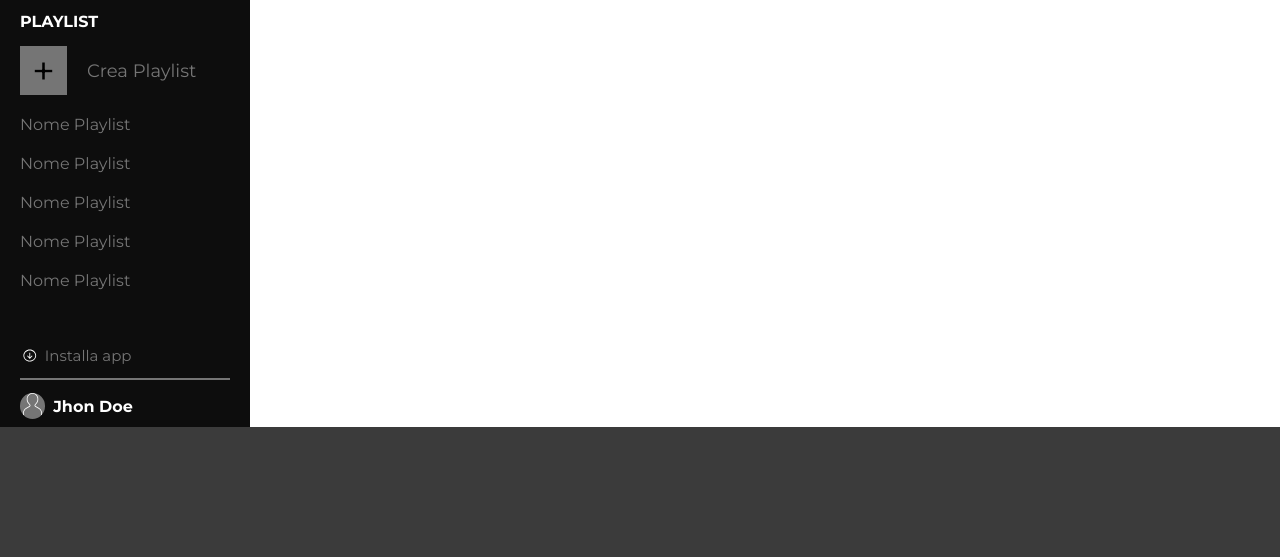
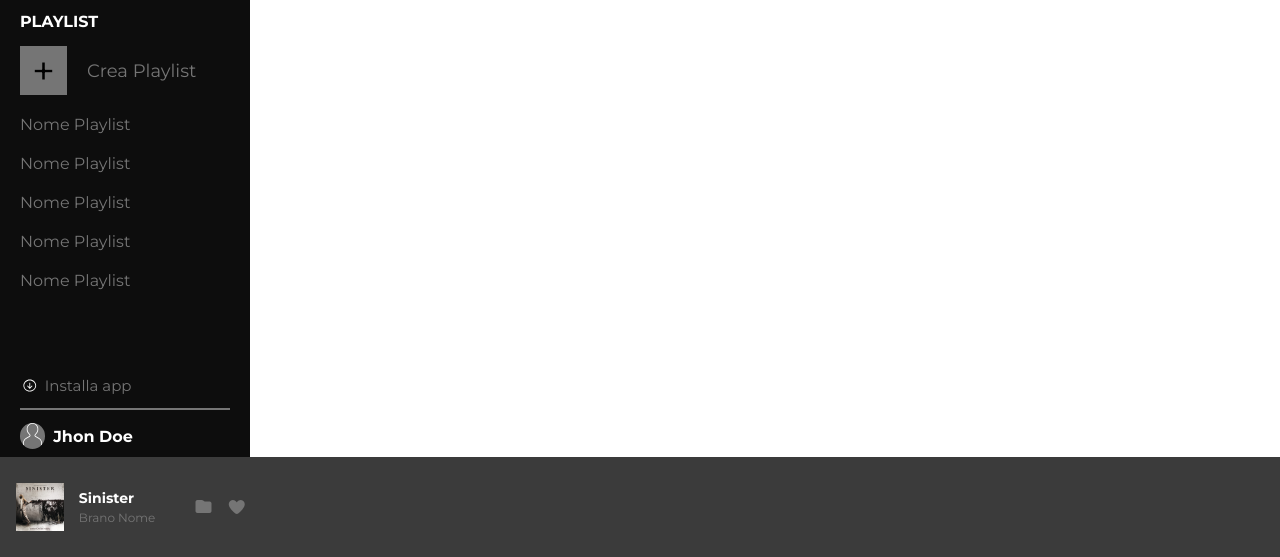
Before and after one commit to Aleiaco02/html-css-spotifyweb, a plain HTML site: page index.html in a window 1280 px wide. Shown: the part 243-800 px from the top of the page. Drawn offline with Linux system fonts and the light colour scheme.

Commit message:
creata prima colonna player html+css

```diff
--- a/css/main.css
+++ b/css/main.css
@@ -28,7 +28,7 @@ a{
 .container-navbar-side{
     background-color: rgb(13, 13, 13);
     width: 250px;
-    height: calc(100vh - 130px);
+    height: calc(100vh - 100px);
     display: flex;
     flex-direction: column;
     justify-content: space-between;
@@ -161,8 +161,6 @@ a{
 .nav-second-part{
     width: calc(100% - 20px);
     padding-left: 20px;
-    position: sticky;
-    bottom: 0;
 }
 
 /* regole installa app */
@@ -228,7 +226,7 @@ a{
 .container-main-content{
     overflow-y: auto;
     width: calc(100vw - 250px);
-    height: calc(100vh - 130px);
+    height: calc(100vh - 100px);
 
 }
 
@@ -239,5 +237,42 @@ a{
 /* regole player */
 .row-player{
     background-color: rgb(59, 59, 59);
-    height: 130px;
+    height: 100px;
+    display: flex;
+    justify-content: space-between;
 }
+
+/* regole colonna sinistra */
+.col-sx{
+    display: flex;
+    align-items: center;
+}
+
+.container-info-brano{
+    display: flex;
+    align-items: center;
+    margin-left: 16px;
+    width: calc(100% / 3);
+}
+
+.container-info-brano img{
+    width: 30%;
+    margin-right: 15px;
+}
+
+#brano-nome{
+    font-size: 12px;
+}
+
+#sinister{
+    color: white;
+    font-size: 14px;
+}
+
+.container-folder-follow{
+    margin-left: 20px;
+}
+
+.fa-folder{
+    padding-right: 27px;
+}
--- a/index.html
+++ b/index.html
@@ -87,6 +87,27 @@
 
         <!-- seconda riga macro player-->
         <div class="row-player">
+
+            <!-- creazione parte colonna di sinistra -->
+            <div class="col-sx">
+                <div class="container-info-brano">
+                    <img src="img/sinister.jpeg" alt="sinister">
+                    <div class="info-brano">
+                        <a href="#"><span id="sinister"><strong>Sinister</strong></span></a><br>
+                        <a href="#"><span id="brano-nome">Brano Nome</span></a>
+                    </div>
+                </div>
+                <div class="container-folder-follow">
+                    <a href="#"><i class="fa-solid fa-folder"></i></a>
+                    <a href="#"><i class="fa-solid fa-heart"></i></a>
+                </div>
+            </div>
+
+            <!-- creazione parte colonna al centro -->
+            <div class="col-middle"></div>
+
+            <!-- creazione parte colonna destra -->
+            <div class="col-dx"></div>
         </div>
     </section>
 </body>
```
Also changed, not shown: 1 other file.
